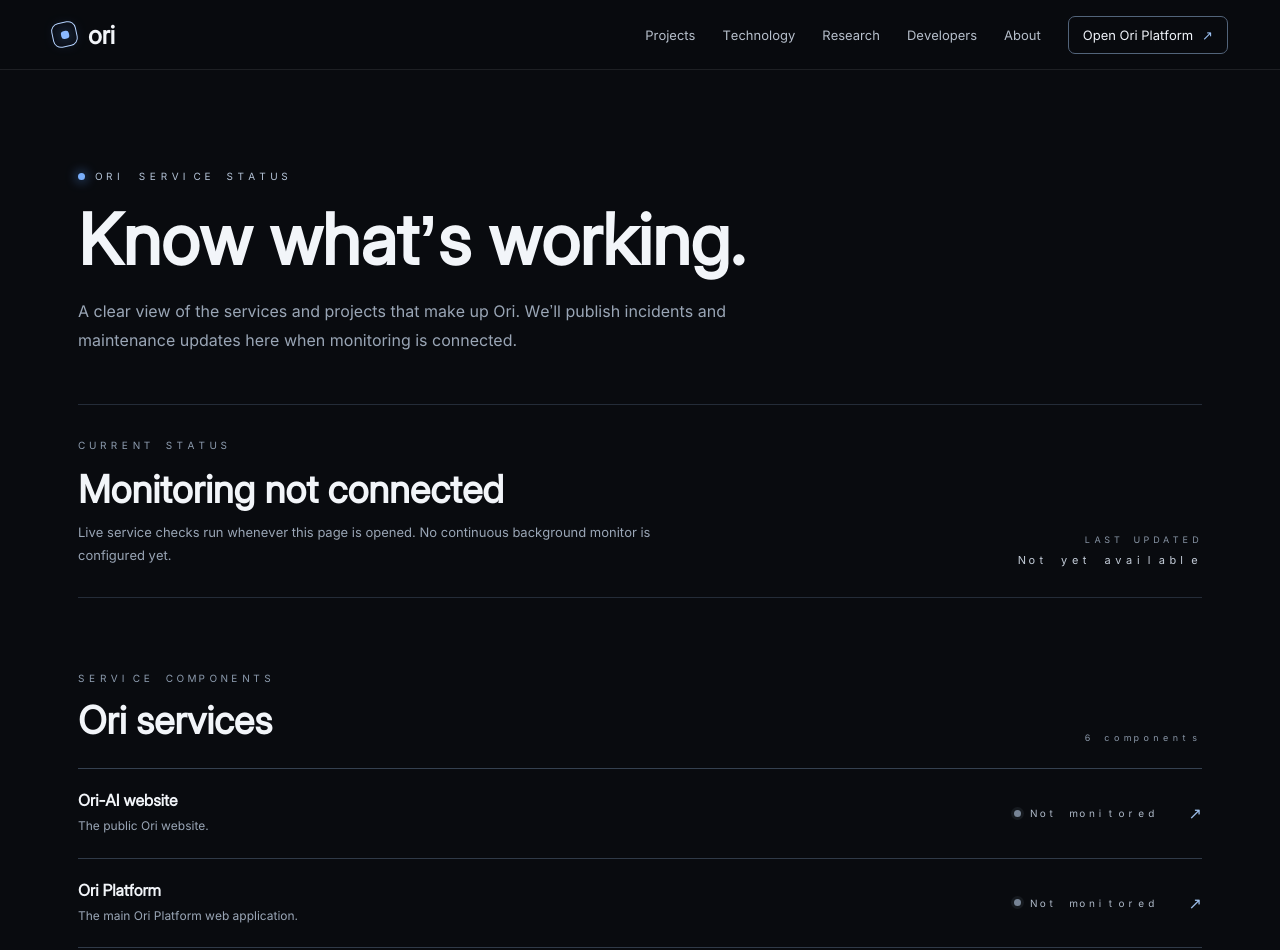
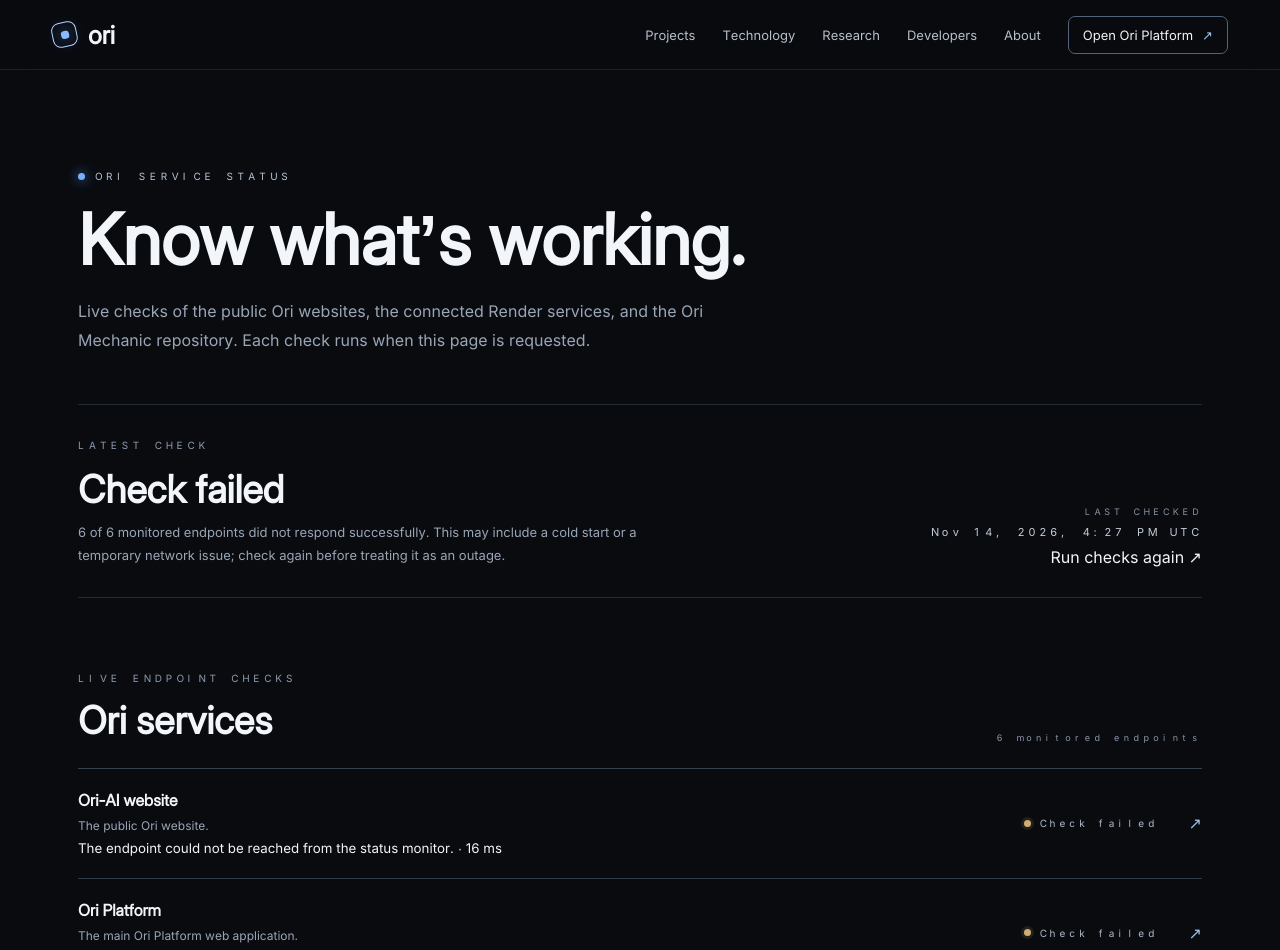
Before and after one commit to 30lnewcomb-byte/Ori-AI, a Next.js app: page /status in a window 1280 px wide. Shown: the top 950 px of the page. Built offline with nearby package versions, Linux system fonts and the light colour scheme; no server answers.

Commit message:
Show live service checks on status page

```diff
--- a/app/status/page.tsx
+++ b/app/status/page.tsx
@@ -1,14 +1,17 @@
 import type { Metadata } from "next";
-import { status, type ComponentState } from "@/lib/status";
+import { getLiveStatus, status, type ComponentState, type OverallState } from "@/lib/status";
+
+export const dynamic = "force-dynamic";
+export const revalidate = 0;
 
 export const metadata: Metadata = {
   title: "System status",
-  description: "Current service status and incident updates for Ori projects."
+  description: "Live endpoint checks and incident updates for Ori projects."
 };
 
-const stateLabels: Record<ComponentState | "unknown", string> = {
+const stateLabels: Record<ComponentState | OverallState, string> = {
   operational: "Operational",
-  degraded: "Degraded performance",
+  degraded: "Check failed",
   partial_outage: "Partial outage",
   major_outage: "Major outage",
   maintenance: "Maintenance",
@@ -27,7 +30,8 @@ function formatDate(value: string | null) {
   }).format(date) + " UTC";
 }
 
-export default function StatusPage() {
+export default async function StatusPage() {
+  const live = await getLiveStatus();
   const incidents = [...status.incidents].sort(
     (a, b) => new Date(b.updatedAt).getTime() - new Date(a.updatedAt).getTime()
   );
@@ -38,32 +42,37 @@ export default function StatusPage() {
         <section className="page-intro" data-reveal>
           <div className="eyebrow"><span className="eyebrow-dot" /> ORI SERVICE STATUS</div>
           <h1>Know what’s working.</h1>
-          <p>A clear view of the services and projects that make up Ori. We’ll publish incidents and maintenance updates here when monitoring is connected.</p>
+          <p>Live checks of the public Ori websites, the connected Render services, and the Ori Mechanic repository. Each check runs when this page is requested.</p>
         </section>
 
-        <section className="status-overview" aria-labelledby="overall-status-title">
+        <section className="status-overview" aria-labelledby="overall-status-title" aria-live="polite">
           <div className="status-overview-main">
-            <span className="section-kicker">CURRENT STATUS</span>
-            <h2 id="overall-status-title">{stateLabels[status.overall.state]}</h2>
-            <p>{status.overall.message}</p>
+            <span className="section-kicker">LATEST CHECK</span>
+            <h2 id="overall-status-title">{stateLabels[live.overallState]}</h2>
+            <p>{live.message}</p>
           </div>
           <div className="status-updated">
-            <span>LAST UPDATED</span>
-            <strong>{formatDate(status.updatedAt)}</strong>
+            <span>LAST CHECKED</span>
+            <strong>{formatDate(live.checkedAt)}</strong>
+            <a href="/status">Run checks again ↗</a>
           </div>
         </section>
 
         <section className="status-components" aria-labelledby="components-title">
           <div className="status-section-heading">
-            <div><span className="section-kicker">SERVICE COMPONENTS</span><h2 id="components-title">Ori services</h2></div>
-            <span className="status-count">{status.components.length} components</span>
+            <div><span className="section-kicker">LIVE ENDPOINT CHECKS</span><h2 id="components-title">Ori services</h2></div>
+            <span className="status-count">{live.components.length} monitored endpoints</span>
           </div>
           <div className="status-component-list">
-            {status.components.map((component) => (
+            {live.components.map((component) => (
               <article className="status-component" key={component.id}>
                 <div className="status-component-copy">
                   <h3>{component.name}</h3>
                   <p>{component.description}</p>
+                  <small className="status-check-detail">
+                    {component.checkMessage}
+                    {component.responseTimeMs !== null ? ` · ${component.responseTimeMs} ms` : ""}
+                  </small>
                 </div>
                 <div className="status-component-state">
                   <span className={`status-indicator status-indicator-${component.state}`} aria-hidden="true" />
@@ -101,7 +110,7 @@ export default function StatusPage() {
           )}
         </section>
 
-        <p className="status-footnote">Status information is published from Ori’s service-status data. Unmonitored services are not being checked automatically; their availability should not be inferred from this page.</p>
+        <p className="status-footnote">Monitoring is request-triggered: opening or refreshing this page runs a fresh check. It is not yet a continuous background monitor and does not retain historical uptime measurements. A failed check can be caused by a Render cold start or temporary network issue; a single failure is not automatically declared a confirmed outage. Ori Mechanic’s check verifies that its GitHub repository is reachable, not that its unfinished runtime is operational.</p>
       </div>
     </main>
   );
```
